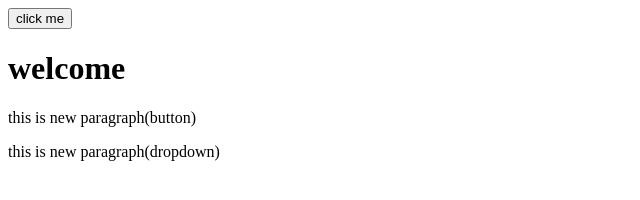
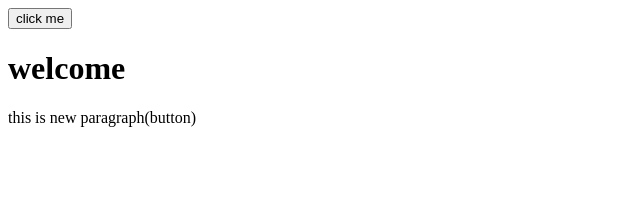
Before and after one commit to ayesha09874/localrepo, a plain HTML site: page index.html in a window 1280 px wide. Shown: the whole page, without its empty margins (0-640 px from the left). Drawn offline with Linux system fonts and the light colour scheme.

Commit message:
delete dropdown

```diff
--- a/index.html
+++ b/index.html
@@ -1,4 +1,3 @@
 <button> click me </button>
 <p><h1>welcome</h1></p>
 <p> this is new paragraph(button)</p>
-<p> this is new paragraph(dropdown)</p>
```
